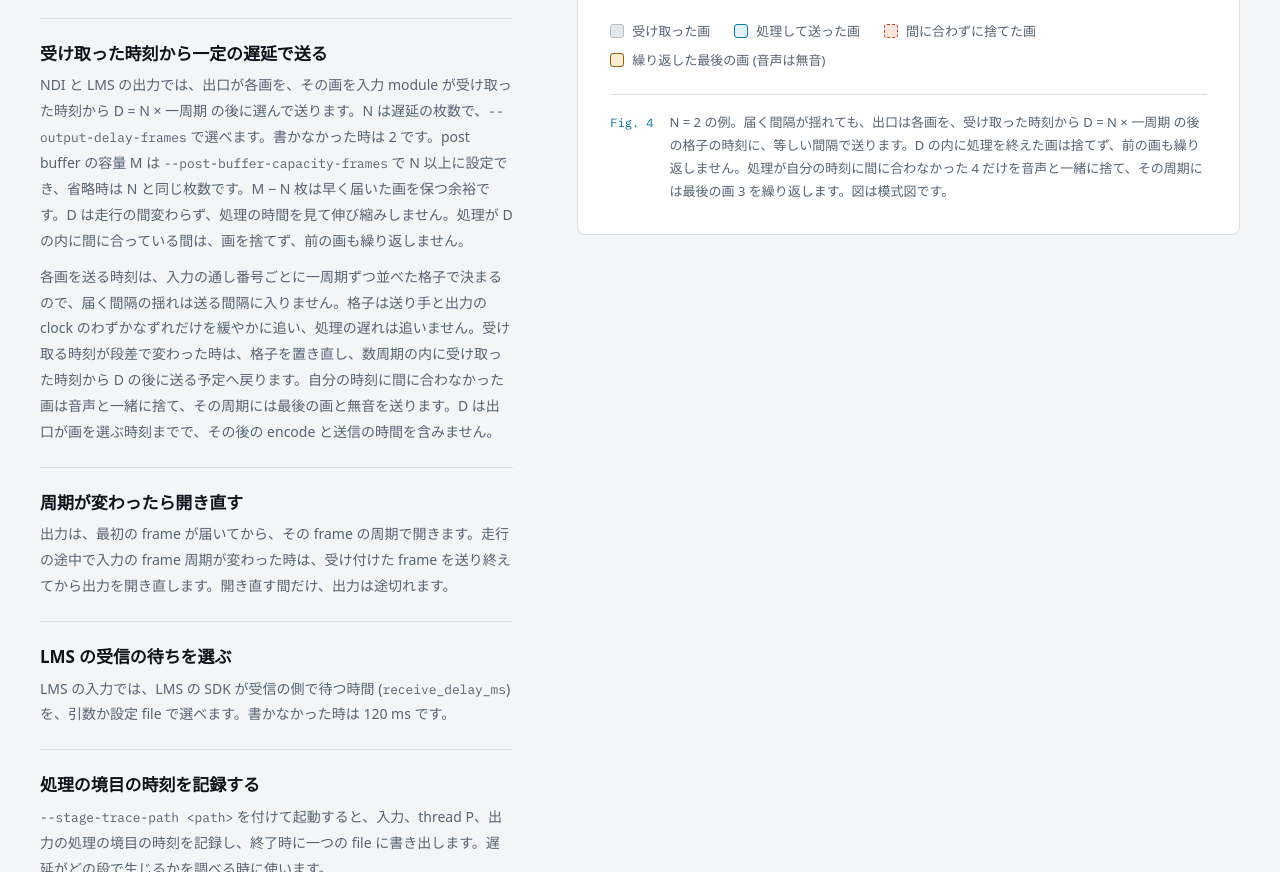
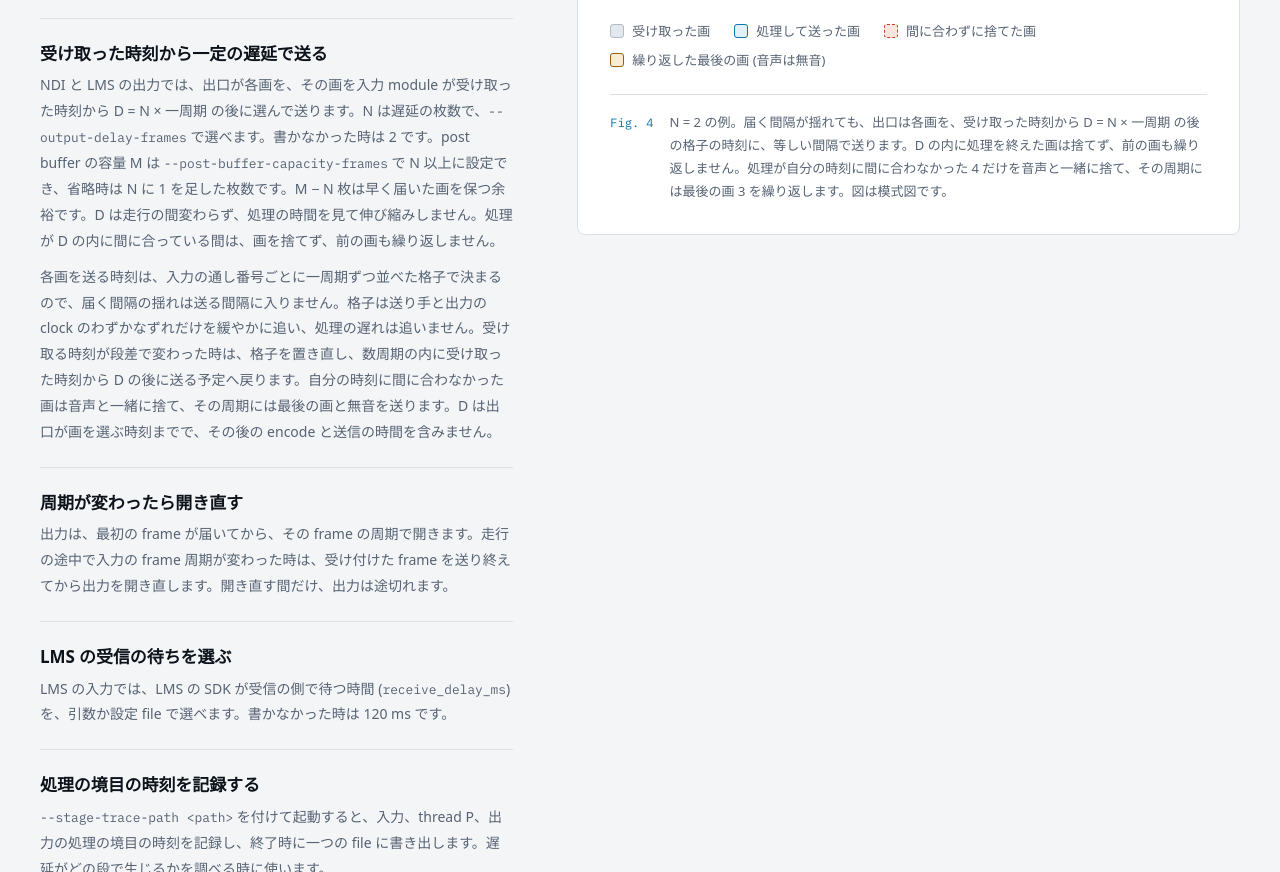
Before and after one commit to sync-dev-org/streamflow, a plain HTML site: page docs/intro/index.html in a window 1280 px wide. Shown: the part 3721-4593 px from the top of the page. Drawn offline with Linux system fonts and the light colour scheme; a web font is replaced by a local one.

Commit message:
Release v0.4.401

```diff
--- a/docs/intro/index.html
+++ b/docs/intro/index.html
@@ -727,7 +727,7 @@
           <h2 id="timing-title" lang="en">Keep the beat.<br>Follow the source.</h2>
           <p class="lead" style="margin-top:24px">出力の frame rate は入力と同じで、streamflow は frame rate を変換しません。thread S は出力の側の clock で一周期に一枚ずつ送り、届く間隔の揺れを出力へ持ち込みません。</p>
           <ul class="points">
-            <li><h3>受け取った時刻から一定の遅延で送る</h3><p>NDI と LMS の出力では、出口が各画を、その画を入力 module が受け取った時刻から <span class="nw">D = N × 一周期</span> の後に選んで送ります。N は遅延の枚数で、<code>--output-delay-frames</code> で選べます。書かなかった時は 2 です。post buffer の容量 M は <code>--post-buffer-capacity-frames</code> で N 以上に設定でき、省略時は N と同じ枚数です。M − N 枚は早く届いた画を保つ余裕です。D は走行の間変わらず、処理の時間を見て伸び縮みしません。処理が D の内に間に合っている間は、画を捨てず、前の画も繰り返しません。</p><p class="small">各画を送る時刻は、入力の通し番号ごとに一周期ずつ並べた格子で決まるので、届く間隔の揺れは送る間隔に入りません。格子は送り手と出力の clock のわずかなずれだけを緩やかに追い、処理の遅れは追いません。受け取る時刻が段差で変わった時は、格子を置き直し、数周期の内に受け取った時刻から D の後に送る予定へ戻ります。自分の時刻に間に合わなかった画は音声と一緒に捨て、その周期には最後の画と無音を送ります。D は出口が画を選ぶ時刻までで、その後の encode と送信の時間を含みません。</p></li>
+            <li><h3>受け取った時刻から一定の遅延で送る</h3><p>NDI と LMS の出力では、出口が各画を、その画を入力 module が受け取った時刻から <span class="nw">D = N × 一周期</span> の後に選んで送ります。N は遅延の枚数で、<code>--output-delay-frames</code> で選べます。書かなかった時は 2 です。post buffer の容量 M は <code>--post-buffer-capacity-frames</code> で N 以上に設定でき、省略時は N に 1 を足した枚数です。M − N 枚は早く届いた画を保つ余裕です。D は走行の間変わらず、処理の時間を見て伸び縮みしません。処理が D の内に間に合っている間は、画を捨てず、前の画も繰り返しません。</p><p class="small">各画を送る時刻は、入力の通し番号ごとに一周期ずつ並べた格子で決まるので、届く間隔の揺れは送る間隔に入りません。格子は送り手と出力の clock のわずかなずれだけを緩やかに追い、処理の遅れは追いません。受け取る時刻が段差で変わった時は、格子を置き直し、数周期の内に受け取った時刻から D の後に送る予定へ戻ります。自分の時刻に間に合わなかった画は音声と一緒に捨て、その周期には最後の画と無音を送ります。D は出口が画を選ぶ時刻までで、その後の encode と送信の時間を含みません。</p></li>
             <li><h3>周期が変わったら開き直す</h3><p>出力は、最初の frame が届いてから、その frame の周期で開きます。走行の途中で入力の frame 周期が変わった時は、受け付けた frame を送り終えてから出力を開き直します。開き直す間だけ、出力は途切れます。</p></li>
             <li><h3>LMS の受信の待ちを選ぶ</h3><p>LMS の入力では、LMS の SDK が受信の側で待つ時間 (<code>receive_delay_ms</code>) を、引数か設定 file で選べます。書かなかった時は 120 ms です。</p></li>
             <li><h3>処理の境目の時刻を記録する</h3><p><code>--stage-trace-path &lt;path&gt;</code> を付けて起動すると、入力、thread P、出力の処理の境目の時刻を記録し、終了時に一つの file に書き出します。遅延がどの段で生じるかを調べる時に使います。</p><p class="small">記録は起動時に確保した配列に入れ、系列ごとに直近の n frame 分 (既定 9000、<code>--stage-trace-capacity</code> で変更) を残し、古い記録から上書きします。運転中に配列は増えません。付けずに起動した時は記録しません。</p></li>
```
Also changed, not shown: 5 other files.
